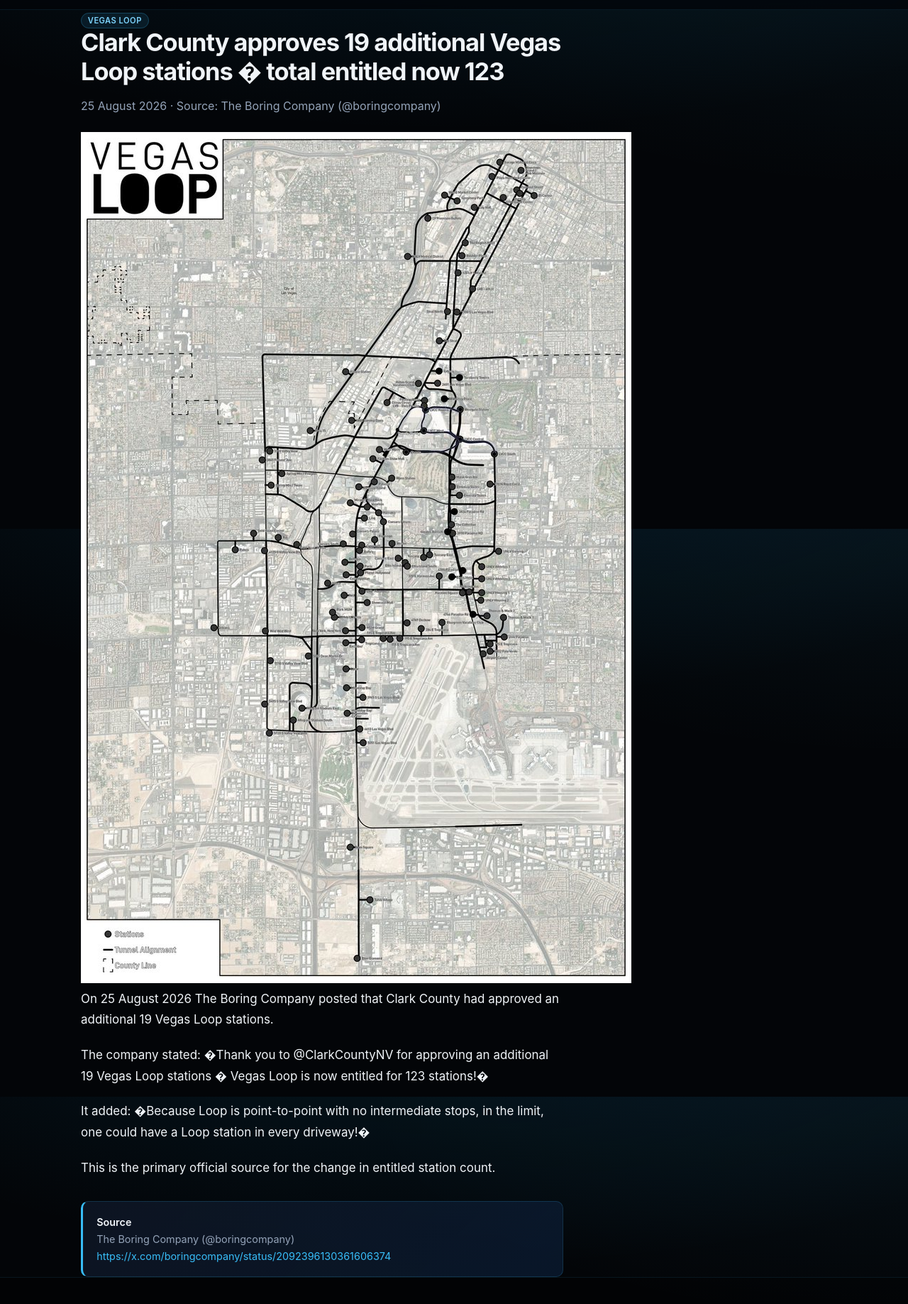
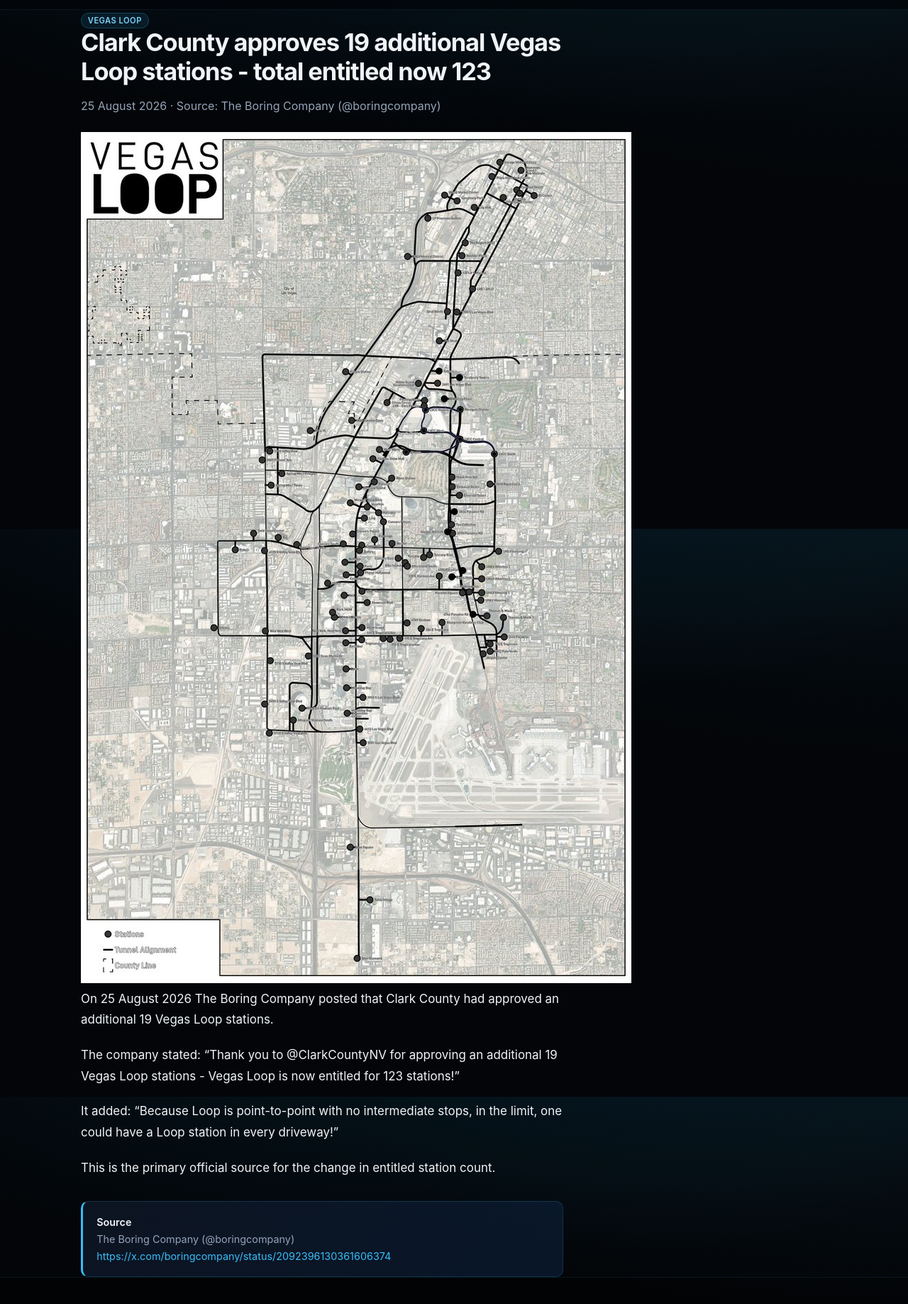
Before and after one commit to desdrec-source/tunnelati, an Astro site in the folder website/: page /articles/vegas-loop-123-stations-2026-08-25 in a window 1280 px wide. Shown: the part 55-1892 px from the top of the page at 71% size. Built offline with nearby package versions, Linux system fonts and the light colour scheme; Astro itself is replaced by a stand-in of ours.

Commit message:
Rewrite Vegas Loop 123 stations article with clean quotes

```diff
--- a/website/src/content/articles/vegas-loop-123-stations-2026-08-25.md
+++ b/website/src/content/articles/vegas-loop-123-stations-2026-08-25.md
@@ -1,18 +1,18 @@
 ---
-title: "Clark County approves 19 additional Vegas Loop stations � total entitled now 123"
+title: "Clark County approves 19 additional Vegas Loop stations - total entitled now 123"
 description: "Official confirmation from The Boring Company that Clark County approved 19 more stations for Vegas Loop, bringing the entitled total to 123."
 pubDate: 2026-08-25
 category: "Vegas Loop"
 image: "/images/articles/vegas-loop-123-stations-2026-08-25.jpg"
 featured: true
+hasVideo: false
 sourceUrl: "https://x.com/boringcompany/status/2092396130361606374"
 sourceName: "The Boring Company (@boringcompany)"
 ---
-
 On 25 August 2026 The Boring Company posted that Clark County had approved an additional 19 Vegas Loop stations.
 
-The company stated: �Thank you to @ClarkCountyNV for approving an additional 19 Vegas Loop stations � Vegas Loop is now entitled for 123 stations!�
+The company stated: "Thank you to @ClarkCountyNV for approving an additional 19 Vegas Loop stations - Vegas Loop is now entitled for 123 stations!"
 
-It added: �Because Loop is point-to-point with no intermediate stops, in the limit, one could have a Loop station in every driveway!�
+It added: "Because Loop is point-to-point with no intermediate stops, in the limit, one could have a Loop station in every driveway!"
 
 This is the primary official source for the change in entitled station count.
```
